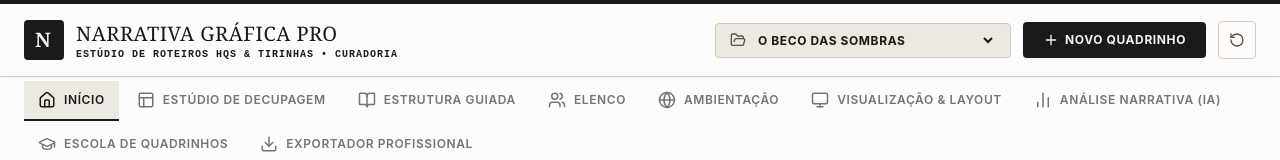
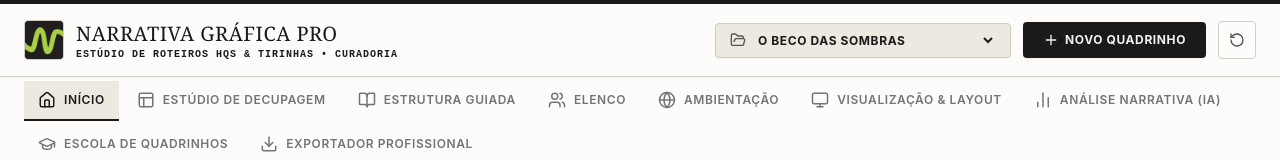
Before and after one commit to rodisleyd/narrativa_grafica_pro, a React (Vite) app: page / in a window 1280 px wide. Shown: the top 160 px of the page. Built offline with nearby package versions, Linux system fonts and the light colour scheme.

Commit message:
feat: atualizar logotipo no cabecalho do aplicativo

```diff
--- a/src/App.tsx
+++ b/src/App.tsx
@@ -201,9 +201,11 @@ export default function App() {
         <div className="max-w-[1450px] mx-auto flex flex-col sm:flex-row justify-between items-start sm:items-center gap-4">
 
           <div className="flex items-center gap-3">
-            <div className="h-10 w-10 bg-art-charcoal rounded flex items-center justify-center text-art-bg font-serif text-xl font-bold tracking-widest">
-              N
-            </div>
+            <img
+              src="/icon-192.png"
+              alt="Logo Narrativa Gráfica Pro"
+              className="h-10 w-10 rounded object-cover border border-art-border"
+            />
             <div>
               <h1 className="text-xl font-serif font-medium text-art-charcoal tracking-wide leading-tight uppercase">
                 Narrativa Gráfica Pro
```
